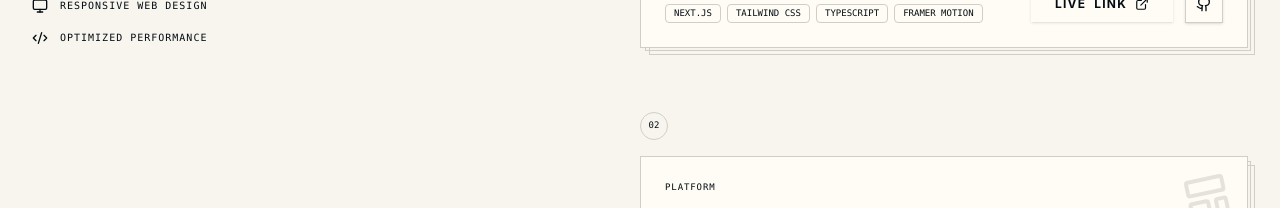
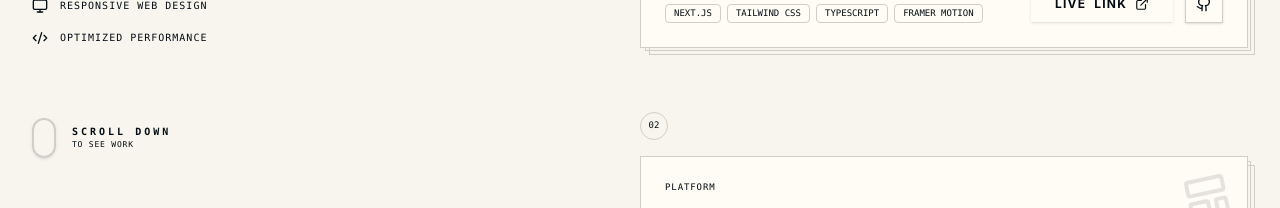
Before and after one commit to Omar-webcloud/Portfolio, a React (Vite) app: page / in a window 1280 px wide. Both pictures are taken after a click on the button "Projects". Shown: the part 412-620 px from the top of the page. Built offline with nearby package versions, Linux system fonts and the light colour scheme.

Commit message:
feat: scroll notice

```diff
--- a/src/App.jsx
+++ b/src/App.jsx
@@ -78,8 +78,6 @@ export default function App() {
     <div className="w-screen h-screen overflow-hidden bg-background text-foreground relative transition-colors duration-500">
       <nav className="absolute top-0 left-0 right-0 z-50 px-5 sm:px-8 py-3 sm:py-4">
         <div className="flex items-center justify-between w-full h-fit">
-
-          {/* Desktop Navigation */}
           <div className="hidden lg:flex flex-nowrap items-center gap-x-2 text-xs md:text-sm tracking-widest uppercase">
             {slices.map(({ id, label }, i) => (
               <span key={id} className="relative flex items-center shrink-0">
@@ -108,7 +106,6 @@ export default function App() {
             ))}
           </div>
 
-          {/* Mobile Navigation Toggle */}
           <div className="flex lg:hidden items-center">
             <button
               onClick={() => setMenuOpen(true)}
--- a/src/components/hero.jsx
+++ b/src/components/hero.jsx
@@ -1,12 +1,35 @@
-import { Monitor, Code2 } from "lucide-react"
-import { motion } from "framer-motion"
+import { useRef, useState, useEffect } from "react"
+import { Monitor, Code2, ChevronDown } from "lucide-react"
+import { motion, AnimatePresence } from "framer-motion"
 import { ProjectCard } from "./project-card"
 import { featuredProjects } from "../data/projects"
 
 export function Hero() {
+  const scrollRef = useRef(null)
+  const [showHint, setShowHint] = useState(true)
+
+  useEffect(() => {
+    const el = scrollRef.current
+    if (!el) return
+
+    const handleScroll = () => {
+      if (el.scrollTop > 100) {
+        setShowHint(false)
+      } else {
+        setShowHint(true)
+      }
+    }
+
+    el.addEventListener("scroll", handleScroll)
+    return () => el.removeEventListener("scroll", handleScroll)
+  }, [])
+
   return (
     <div className="relative w-full h-full flex flex-col items-center">
-      <div className="container mx-auto px-4 sm:px-8 py-6 sm:py-12 lg:py-16 relative z-10 w-full h-full overflow-y-auto overflow-x-hidden scrollbar-hide">
+      <div
+        ref={scrollRef}
+        className="container mx-auto px-4 sm:px-8 py-6 sm:py-12 lg:py-16 relative z-10 w-full h-full overflow-y-auto overflow-x-hidden scrollbar-hide"
+      >
         <div className="flex flex-col lg:flex-row items-start justify-between gap-6 lg:gap-12 min-h-full">
 
           <motion.div
@@ -40,6 +63,57 @@ export function Hero() {
                   <span className="text-[10px] font-mono uppercase tracking-widest">Optimized Performance</span>
                 </div>
               </div>
+
+              <AnimatePresence>
+                {showHint && (
+                  <motion.div
+                    initial={{ opacity: 0, x: -30 }}
+                    animate={{ opacity: 1, x: 0 }}
+                    exit={{ opacity: 0, x: -30 }}
+                    transition={{
+                      delay: 0.8,
+                      duration: 0.8,
+                      type: "spring",
+                      bounce: 0.4
+                    }}
+                    className="pt-12 flex items-center gap-4 group cursor-default"
+                  >
+                    <motion.div
+                      animate={{
+                        x: [0, 5, 0],
+                      }}
+                      transition={{
+                        delay: 2,
+                        duration: 0.5,
+                        repeat: 2,
+                        repeatDelay: 3
+                      }}
+                      className="relative w-6 h-10 border-2 border-muted-foreground/40 rounded-full flex justify-center pt-2 group-hover:border-foreground/60 transition-colors shadow-sm"
+                    >
+                      <motion.div
+                        animate={{
+                          y: [0, 14, 0],
+                          opacity: [1, 0, 1]
+                        }}
+                        transition={{
+                          duration: 2,
+                          repeat: Infinity,
+                          ease: "easeInOut"
+                        }}
+                        className="w-1 h-2 bg-foreground/70 rounded-full"
+                      />
+                    </motion.div>
+                    <div className="flex flex-col">
+                      <span className="text-[10px] font-mono uppercase tracking-[0.3em] text-foreground/80 font-bold group-hover:text-foreground transition-colors">
+                        Scroll Down
+                      </span>
+                      <span className="text-[8px] font-mono uppercase tracking-[0.1em] text-muted-foreground/50">
+                        To see work
+                      </span>
+                    </div>
+                  </motion.div>
+                )}
+              </AnimatePresence>
             </div>
           </motion.div>
 
@@ -50,6 +124,30 @@ export function Hero() {
           </div>
         </div>
       </div>
+
+      <AnimatePresence>
+        {showHint && (
+          <motion.div
+            initial={{ opacity: 0, x: -20 }}
+            animate={{
+              opacity: [0, 1, 0],
+              x: [-20, 0, -20],
+              y: [0, 5, 0]
+            }}
+            exit={{ opacity: 0 }}
+            transition={{
+              duration: 3,
+              repeat: Infinity,
+              times: [0, 0.2, 1],
+              ease: "easeInOut"
+            }}
+            className="sm:hidden absolute bottom-8 left-6 flex flex-col items-start gap-1 text-muted-foreground/50 pointer-events-none z-20"
+          >
+            <span className="text-[8px] font-mono uppercase tracking-[0.3em]">Scroll</span>
+            <ChevronDown size={14} className="ml-1" />
+          </motion.div>
+        )}
+      </AnimatePresence>
     </div>
   )
 }
```
Also changed, not shown: src/components/about.jsx (+4 -4 lines).
